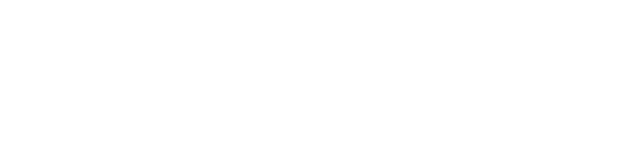
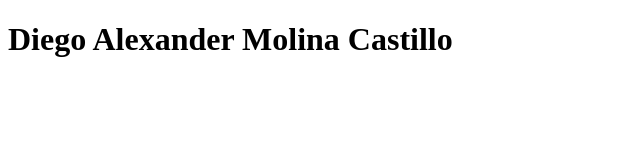
Before and after one commit to dmolina-2024088/Prueba1_IN5AM, a plain HTML site: page index.html in a window 1280 px wide. Shown: the whole page, without its empty margins (0-640 px from the left). Drawn offline with Linux system fonts and the light colour scheme.

Commit message:
Agregar nombre en titulo 1

```diff
--- a/index.html
+++ b/index.html
@@ -6,6 +6,6 @@
     <title>Diego Molina</title>
 </head>
 <body>
-
+    <h1>Diego Alexander Molina Castillo</h1>
 </body>
 </html>
```
